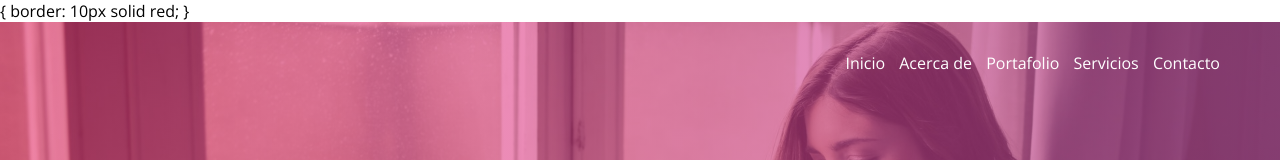
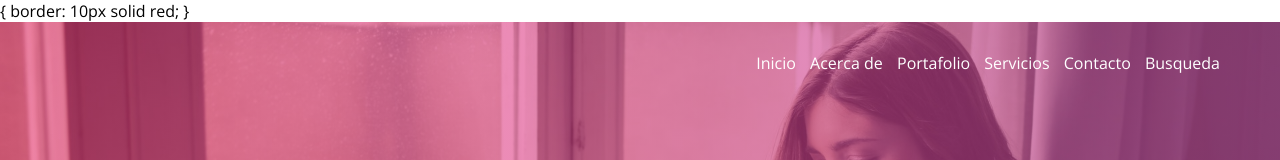
Before and after one commit to monteroCastillo/cursoGit, a plain HTML site: page index.html in a window 1280 px wide. Shown: the top 160 px of the page. Drawn offline with nearby package versions, Linux system fonts and the light colour scheme.

Commit message:
Update index.html

```diff
--- a/index.html
+++ b/index.html
@@ -22,6 +22,7 @@
             <a href="#">Portafolio</a>
             <a href="#">Servicios</a>
             <a href="#">Contacto</a>
+            <a href="#">Busqueda</a>
         </nav>
         <section class="textos-header">
             <h1>Potencia tus ventas al menos un 200%</h1>
```
